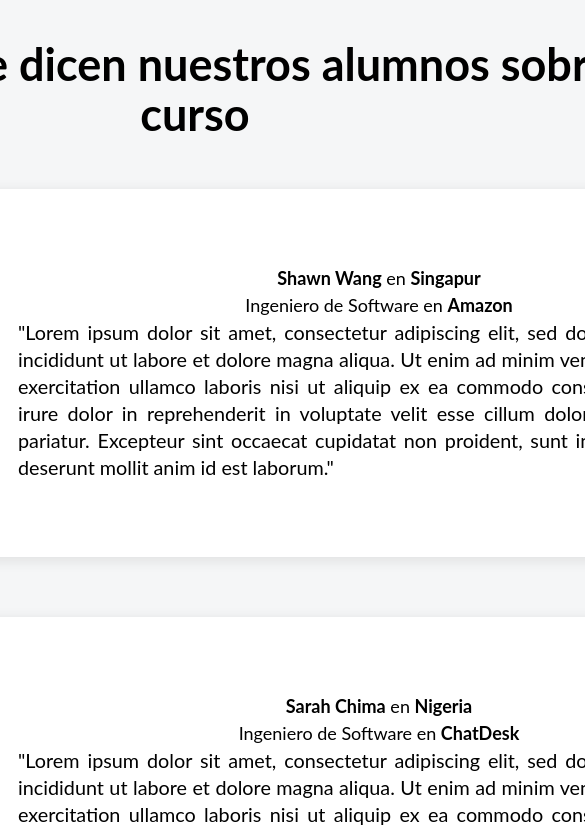
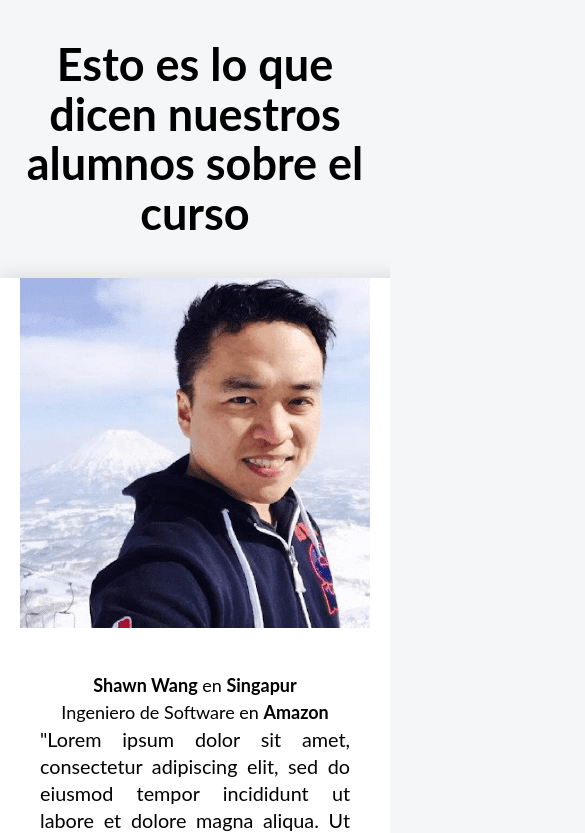
Before and after one commit to Omar0511/Testimonios, a React (Create React App) app: page / in a window 390 px wide. Shown: the top 833 px of the page, 585 px wide, since content can reach past the window. Built offline with nearby package versions, Linux system fonts and the light colour scheme.

Commit message:
Agregando Media Queries

```diff
--- a/src/App.css
+++ b/src/App.css
@@ -29,6 +29,7 @@ h1 {
 
 .contenedor-principal {
     min-height: 600px;
+    max-width: 100%;
     display: flex;
     flex-wrap: wrap;
     align-items: center;
--- a/src/css/styles.css
+++ b/src/css/styles.css
@@ -1,3 +1,7 @@
+img {
+    max-width: 100%;
+}
+@media (min-width: 980px){
     .contenedor-testimonio {
         width: 1170px;
         height: 368px;
@@ -7,6 +11,13 @@
         justify-content: center;
         background-color: #fff;
         box-shadow: 0 3px 13px 1px rgb(0 0 0 / 9%);
+    }
+}
+
+.contenedor-testimonio {
+    background-color: #fff;
+    box-shadow: 10px 5px 15px 10px rgb(0 0 0 / 9%);
+    margin-bottom: 30px;
 }
 
 .imagen-testimonio {
@@ -37,6 +48,7 @@
     text-align: justify;
 }
 
+
 .texto-negrita {
     font-weight: bold;
 }
```
Lines whose indentation alone changed are shown as unchanged.
